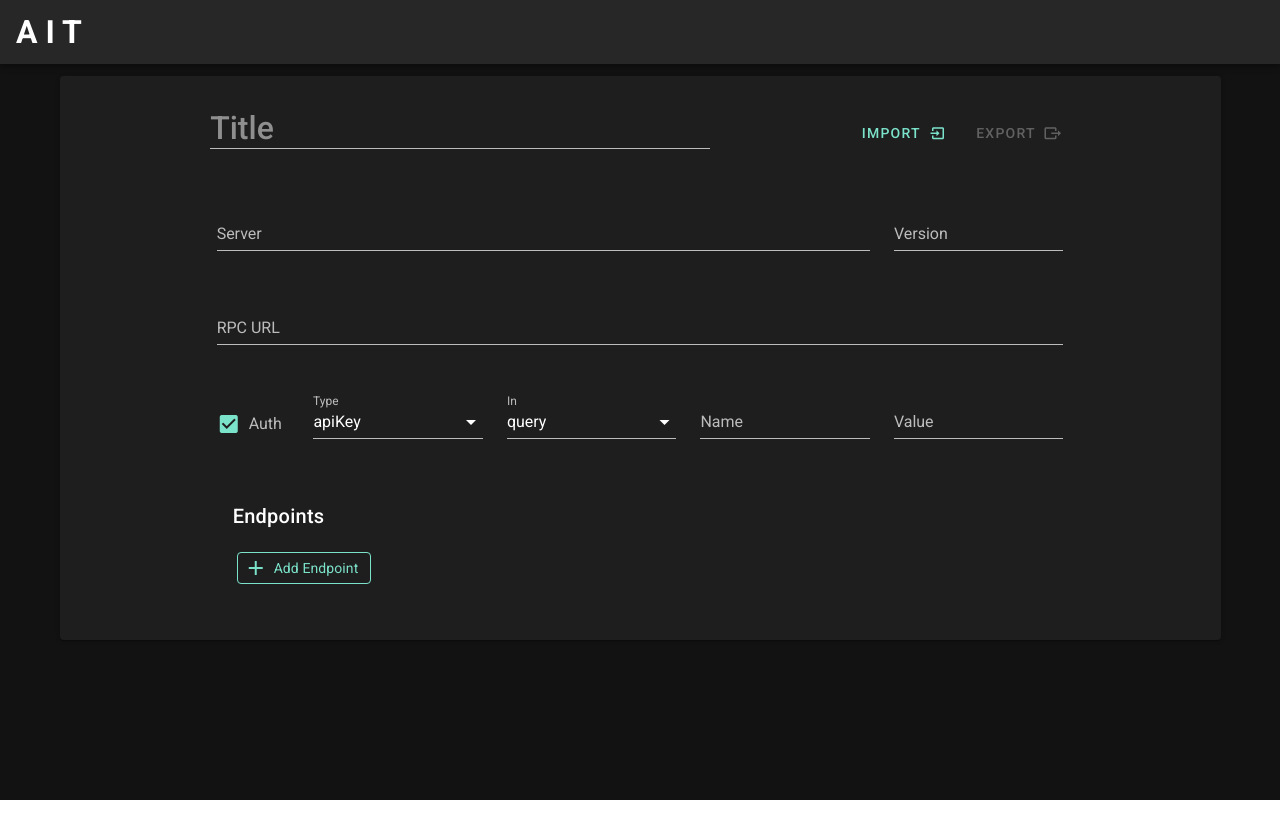
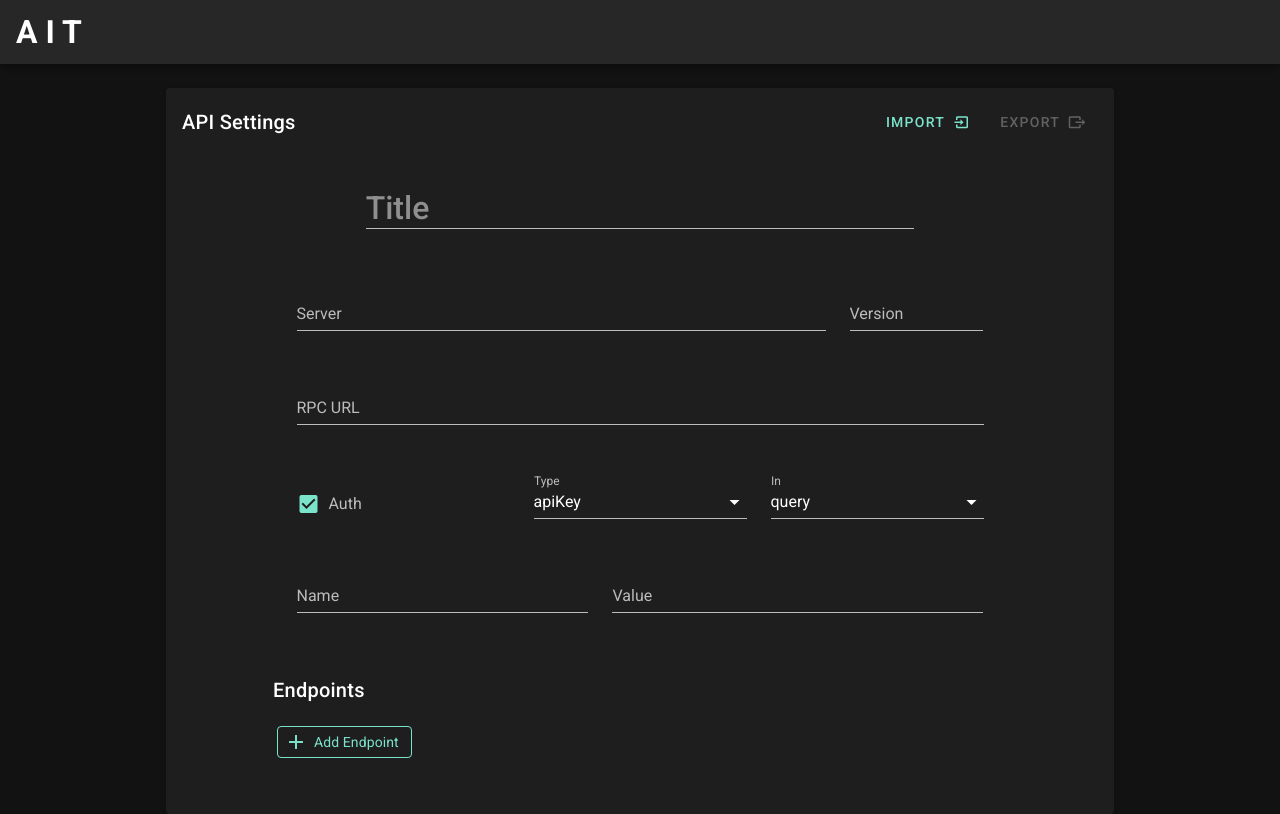
Before and after one commit to camronh/Airnode-Integration-Wizard, a Vue app: page / in a window 1280 px wide. Built offline with nearby package versions, Linux system fonts and the light colour scheme.

Commit message:
Clean up

```diff
--- a/src/views/Home.vue
+++ b/src/views/Home.vue
@@ -1,16 +1,12 @@
 <template>
   <v-container>
-    <v-card>
+    <br />
+
+    <v-row align="center" justify="center">
+      <v-card max-width="80%" width="90%">
         <v-form v-model="valid">
           <v-card-title>
-          <v-spacer></v-spacer>
-          <v-text-field
-            placeholder="Title"
-            v-model="title"
-            class="titleField ma-1"
-            :rules="required"
-            height="40px"
-          ></v-text-field>
+            API Settings
             <v-spacer></v-spacer>
             <v-btn text @click="importing = true" color="primary">
               Import
@@ -29,6 +25,16 @@
                 mdi-export
               </v-icon>
             </v-btn>
+          </v-card-title>
+          <v-card-title>
+            <v-spacer></v-spacer>
+            <v-text-field
+              placeholder="Title"
+              v-model="title"
+              class="titleField ma-1"
+              :rules="required"
+              height="40px"
+            ></v-text-field>
             <v-spacer></v-spacer>
           </v-card-title>
           <v-container>
@@ -63,10 +69,10 @@
               </v-col>
             </v-row>
             <v-row align="center" justify="center">
-            <v-col cols="12" md="1">
+              <v-col cols="12" md="3">
                 <v-checkbox label="Auth" v-model="hasAuth"> </v-checkbox>
               </v-col>
-            <v-col cols="12" md="2">
+              <v-col cols="12" md="3">
                 <v-select
                   v-model="auth.type"
                   :disabled="!hasAuth"
@@ -75,7 +81,7 @@
                   required
                 ></v-select>
               </v-col>
-            <v-col cols="12" md="2">
+              <v-col cols="12" md="3">
                 <v-select
                   :disabled="!hasAuth"
                   v-model="auth.in"
@@ -84,7 +90,9 @@
                   required
                 ></v-select>
               </v-col>
-            <v-col cols="12" md="2">
+            </v-row>
+            <v-row align="center" justify="center">
+              <v-col cols="12" md="4">
                 <v-text-field
                   :disabled="!hasAuth"
                   v-model="auth.name"
@@ -94,7 +102,7 @@
                   required
                 ></v-text-field>
               </v-col>
-            <v-col cols="12" md="2">
+              <v-col cols="12" md="5">
                 <v-text-field
                   :disabled="!hasAuth"
                   v-model="auth.value"
@@ -105,9 +113,9 @@
                 ></v-text-field>
               </v-col>
             </v-row>
-          <v-row align="left" justify="left">
-            <v-spacer></v-spacer>
-            <v-col cols="12" md="9">
+            <v-row align="center" justify="center">
+              <v-col cols="12" md="1"></v-col>
+              <v-col cols="12" md="11">
                 <v-card-title>
                   Endpoints
                 </v-card-title>
@@ -115,7 +123,7 @@
                   <template>
                     <v-chip
                       v-for="(endpoint, i) of endpoints"
-                    :key="endpoint.path"
+                      :key="i"
                       close
                       class="ma-1"
                       outlined
@@ -140,15 +148,15 @@
                   <br />
                 </v-card-text>
               </v-col>
-            <v-spacer></v-spacer>
             </v-row>
             <br />
           </v-container>
         </v-form>
       </v-card>
+    </v-row>
     <v-dialog
       v-model="endpointMenu"
-      max-width="75%"
+      max-width="60%"
       :overlay-opacity="75"
       overlay-color="black"
     >
@@ -156,8 +164,22 @@
         <v-card-title>
           {{ editing ? "Edit" : "New" }} Endpoint
           <v-spacer></v-spacer>
+          <v-spacer></v-spacer>
+
+          <v-btn
+            @click="saveEndpoint"
+            :disabled="!validEndpoint"
+            text
+            color="primary"
+          >
+            Save
+          </v-btn>
+          <v-btn @click="endpointMenu = false" text color="red">
+            Close
+          </v-btn>
         </v-card-title>
-        <v-row align="center" justify="center">
+        <v-card-text>
+          <v-row>
             <v-col cols="12" md="5">
               <v-text-field
                 v-model="ep.path"
@@ -175,6 +197,8 @@
               ></v-select>
             </v-col>
           </v-row>
+        </v-card-text>
+        <br />
         <v-card-text>
           <v-row>
             <v-col cols="12" md="6">
@@ -182,24 +206,9 @@
                 <v-card-title>
                   Params
                 </v-card-title>
+
                 <v-card-text>
-                  <template v-if="ep.params.length">
-                    <v-chip
-                      v-for="(param, i) of ep.params"
-                      :key="param.name"
-                      close
-                      outlined
-                      @click:close="deleteParam(i)"
-                    >
-                      {{ param.name }} - {{ param.in }}
-                    </v-chip>
-                  </template>
-                  <p v-else>
-                    No params...
-                  </p>
-                </v-card-text>
-                <v-card-text>
-                  <v-row>
+                  <v-row align="center">
                     <v-col cols="12" md="7">
                       <v-text-field
                         v-model="param.name"
@@ -237,17 +246,39 @@
                     </v-col>
                   </v-row>
                 </v-card-text>
+                <v-card-text>
+                  <template v-if="ep.params.length">
+                    <v-chip
+                      v-for="(param, i) of ep.params"
+                      :key="param.name"
+                      close
+                      label
+                      class="ma-1"
+                      outlined
+                      @click:close="deleteParam(i)"
+                    >
+                      {{ param.name }} - {{ param.in }}
+                    </v-chip>
+                  </template>
+                  <p v-else>
+                    No params...
+                  </p>
+                </v-card-text>
               </v-card>
             </v-col>
-            <v-divider vertical></v-divider>
             <v-col cols="12" md="6">
               <v-card flat height="100%">
                 <v-card-title>
                   Reserved Params
+                  <v-spacer></v-spacer>
+                  <v-spacer></v-spacer>
+                  <v-spacer></v-spacer>
+                  <v-spacer></v-spacer>
+                  <v-spacer></v-spacer>
                 </v-card-title>
                 <v-card-text>
-                  <v-row align="center" justify="center">
-                    <v-col cols="12" md="4">
+                  <v-row>
+                    <v-col cols="12" md="5">
                       <v-select
                         v-model="rp.type"
                         label="__type"
@@ -255,13 +286,13 @@
                         required
                       ></v-select>
                     </v-col>
-                    <v-col cols="12" md="1"></v-col>
+                    <v-col cols="12" md="3"></v-col>
                     <v-col cols="12" md="4">
                       <v-tooltip bottom>
                         <template v-slot:activator="{ on, attrs }">
                           <v-checkbox
                             v-model="rp.times"
-                            label="Add __times?"
+                            label="Add __times"
                             :disabled="rp.type != 'int256'"
                             v-bind="attrs"
                             v-on="on"
@@ -272,8 +303,8 @@
                       </v-tooltip>
                     </v-col>
                   </v-row>
-                  <v-row align="center" justify="center">
-                    <v-col cols="12" md="9">
+                  <v-row>
+                    <v-col cols="12" md="12">
                       <v-text-field
                         label="__path"
                         :autofocus="!rp.path"
@@ -289,20 +320,6 @@
             </v-col>
           </v-row>
         </v-card-text>
-        <v-card-actions>
-          <v-spacer></v-spacer>
-          <v-btn @click="endpointMenu = false" text color="red">
-            Close
-          </v-btn>
-          <v-btn
-            @click="saveEndpoint"
-            :disabled="!validEndpoint"
-            text
-            color="primary"
-          >
-            Save
-          </v-btn>
-        </v-card-actions>
       </v-card>
     </v-dialog>
     <v-dialog v-model="importing" max-width="50%">
```
Lines whose indentation alone changed are shown as unchanged.
